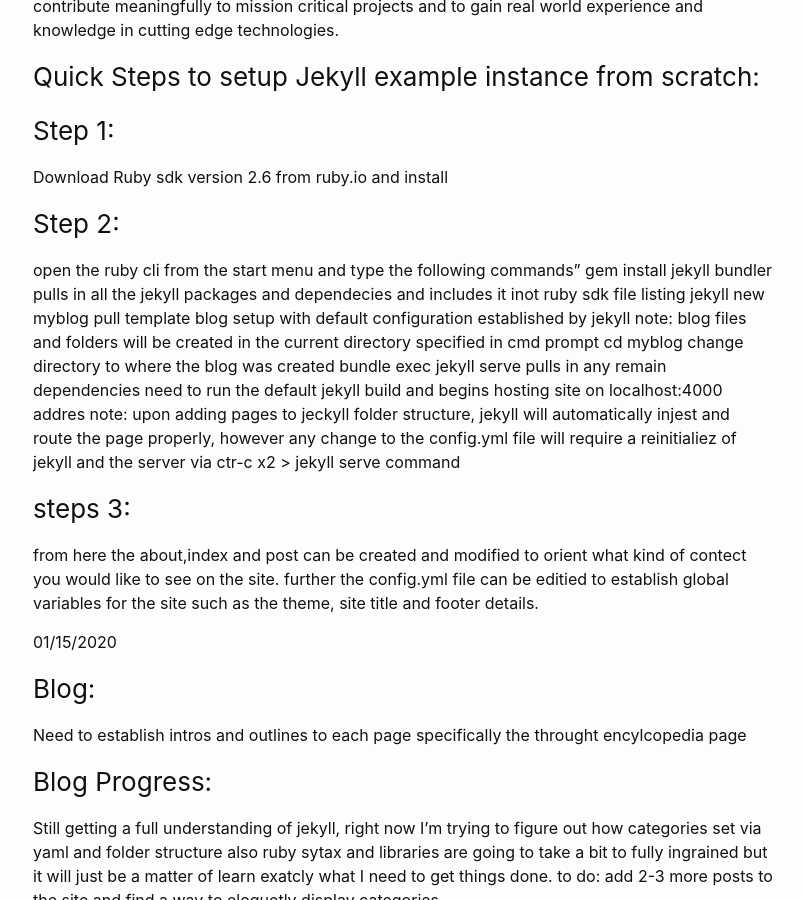
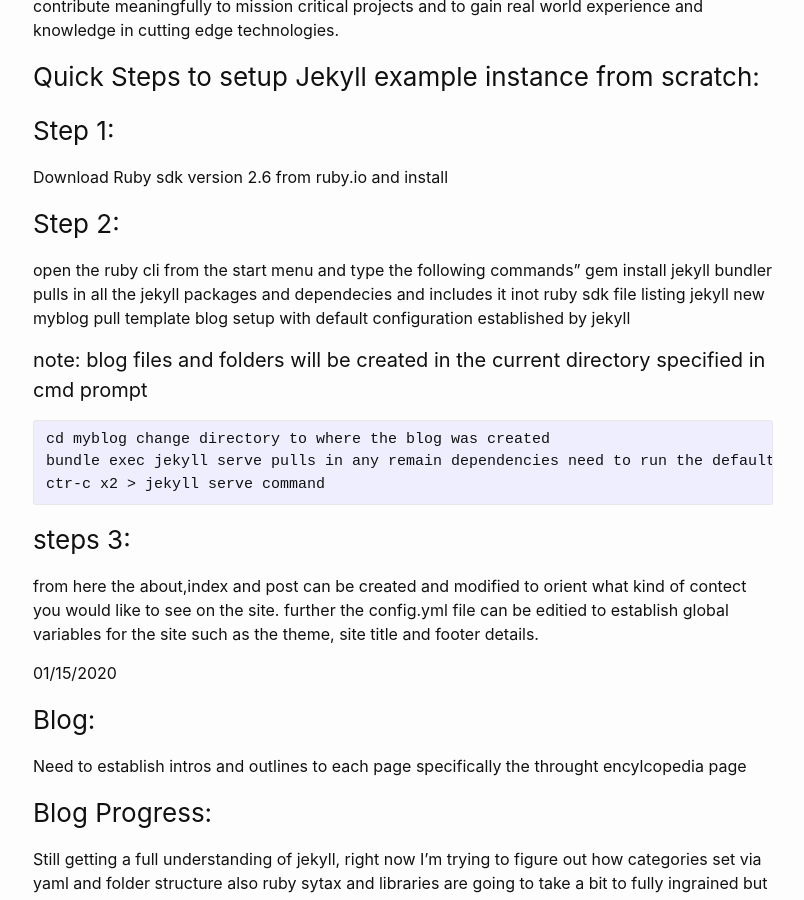
Before and after one commit to rompasaurus/McHenrysBlog, a Jekyll site: the page built from Notes/_posts/2020-01-10-Jekyll Setup.markdown, in a window 1280 px wide and 900 px high, scrolled down 2543 px. Shown: the whole window, without its empty margins (237-1041 px from the left). Built offline with Jekyll 4.4.1, drawn with Linux system fonts in a browser that asks for light colours; part of the change alters nothing that is shown.

```diff
--- a/Notes/_posts/2020-01-10-Jekyll Setup.markdown
+++ b/Notes/_posts/2020-01-10-Jekyll Setup.markdown
@@ -84,14 +84,12 @@ open the ruby cli from the start menu and type the following commands"
 pulls in all the jekyll packages and dependecies and includes it inot ruby sdk file listing
 	jekyll new myblog
 pull template blog setup with default configuration established by jekyll
-	note:
-	blog files and folders will be created in the current directory specified in cmd prompt
+#### note: blog files and folders will be created in the current directory specified in cmd prompt
 	cd myblog
 change directory to where the blog was created
 	bundle exec jekyll serve
 pulls in any remain dependencies need to run the default jekyll build and begins hosting site on localhost:4000 addres
-	note:
-	upon adding pages to jeckyll folder structure, jekyll will automatically injest and route the page properly, however any change to the config.yml file will require a reinitialiez of jekyll and the server via
+#### note: upon adding pages to jeckyll folder structure, jekyll will automatically injest and route the page properly, however any change to the config.yml file will require a reinitialiez of jekyll and the server via
 	ctr-c x2 > jekyll serve command
 
 ### steps 3:
```
